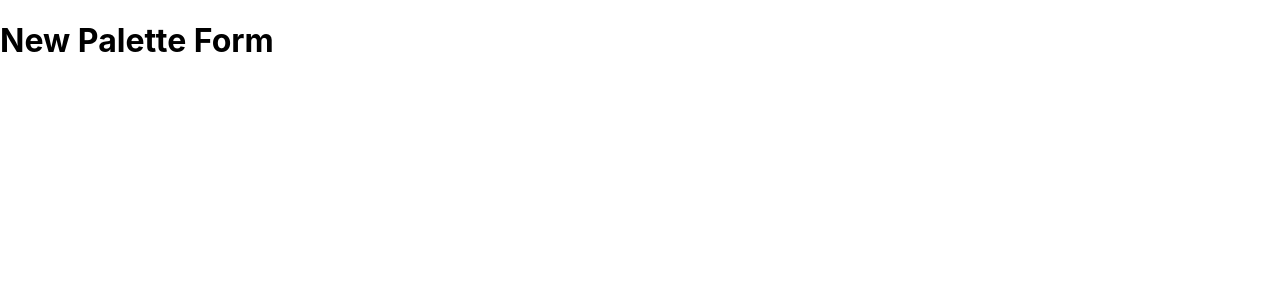
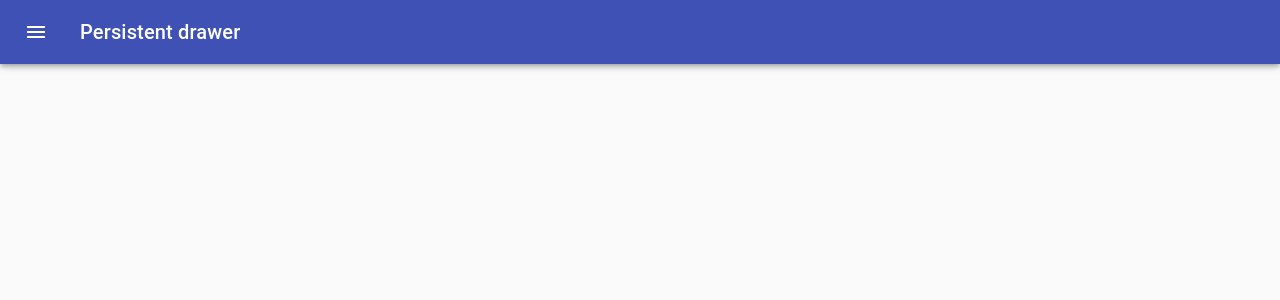
Before and after one commit to tricaodo/Color-Palette-App, a React (Create React App) app: page /palette/new in a window 1280 px wide. Shown: the top 300 px of the page. Built offline with nearby package versions, Linux system fonts and the light colour scheme.

Commit message:
added drawer to newpaletteform

```diff
--- a/src/App.js
+++ b/src/App.js
@@ -5,7 +5,7 @@ import { generatePalette } from "./colorHelpers";
 import { Switch, Route } from "react-router-dom";
 import PaletteList from "./PaletteList";
 import SingleColorPalette from "./SingleColorPalette";
-import PaletteForm from "./PaletteForm";
+import NewPaletteForm from "./NewPaletteForm";
 
 function findPalette(id) {
   return seedColors.find(palette => {
@@ -17,7 +17,7 @@ function App() {
   return (
     <div>
       <Switch>
-        <Route exact path="/palette/new" render={() => <PaletteForm />} />
+        <Route exact path="/palette/new" render={() => <NewPaletteForm />} />
         <Route
           exact
           path="/"
--- /dev/null
+++ b/src/NewPaletteForm.js
@@ -0,0 +1,139 @@
+import React, { Component } from "react";
+import classNames from "classnames";
+import { withStyles } from "@material-ui/core/styles";
+import Drawer from "@material-ui/core/Drawer";
+import CssBaseline from "@material-ui/core/CssBaseline";
+import AppBar from "@material-ui/core/AppBar";
+import Toolbar from "@material-ui/core/Toolbar";
+import Typography from "@material-ui/core/Typography";
+import Divider from "@material-ui/core/Divider";
+import IconButton from "@material-ui/core/IconButton";
+import MenuIcon from "@material-ui/icons/Menu";
+import ChevronLeftIcon from "@material-ui/icons/ChevronLeft";
+
+const drawerWidth = 400;
+
+const styles = theme => ({
+  root: {
+    display: "flex"
+  },
+  appBar: {
+    transition: theme.transitions.create(["margin", "width"], {
+      easing: theme.transitions.easing.sharp,
+      duration: theme.transitions.duration.leavingScreen
+    })
+  },
+  appBarShift: {
+    width: `calc(100% - ${drawerWidth}px)`,
+    marginLeft: drawerWidth,
+    transition: theme.transitions.create(["margin", "width"], {
+      easing: theme.transitions.easing.easeOut,
+      duration: theme.transitions.duration.enteringScreen
+    })
+  },
+  menuButton: {
+    marginLeft: 12,
+    marginRight: 20
+  },
+  hide: {
+    display: "none"
+  },
+  drawer: {
+    width: drawerWidth,
+    flexShrink: 0
+  },
+  drawerPaper: {
+    width: drawerWidth
+  },
+  drawerHeader: {
+    display: "flex",
+    alignItems: "center",
+    padding: "0 8px",
+    ...theme.mixins.toolbar,
+    justifyContent: "flex-end"
+  },
+  content: {
+    flexGrow: 1,
+    padding: theme.spacing.unit * 3,
+    transition: theme.transitions.create("margin", {
+      easing: theme.transitions.easing.sharp,
+      duration: theme.transitions.duration.leavingScreen
+    }),
+    marginLeft: -drawerWidth
+  },
+  contentShift: {
+    transition: theme.transitions.create("margin", {
+      easing: theme.transitions.easing.easeOut,
+      duration: theme.transitions.duration.enteringScreen
+    }),
+    marginLeft: 0
+  }
+});
+class NewPaletteForm extends Component {
+  state = {
+    open: false
+  };
+
+  handleDrawerOpen = () => {
+    this.setState({ open: true });
+  };
+
+  handleDrawerClose = () => {
+    this.setState({ open: false });
+  };
+
+  render() {
+    const { classes } = this.props;
+    const { open } = this.state;
+
+    return (
+      <div className={classes.root}>
+        <CssBaseline />
+        <AppBar
+          position="fixed"
+          className={classNames(classes.appBar, {
+            [classes.appBarShift]: open
+          })}
+        >
+          <Toolbar disableGutters={!open}>
+            <IconButton
+              color="inherit"
+              aria-label="Open drawer"
+              onClick={this.handleDrawerOpen}
+              className={classNames(classes.menuButton, open && classes.hide)}
+            >
+              <MenuIcon />
+            </IconButton>
+            <Typography variant="h6" color="inherit" noWrap>
+              Persistent drawer
+            </Typography>
+          </Toolbar>
+        </AppBar>
+        <Drawer
+          className={classes.drawer}
+          variant="persistent"
+          anchor="left"
+          open={open}
+          classes={{
+            paper: classes.drawerPaper
+          }}
+        >
+          <div className={classes.drawerHeader}>
+            <IconButton onClick={this.handleDrawerClose}>
+              <ChevronLeftIcon />
+            </IconButton>
+          </div>
+          <Divider />
+        </Drawer>
+        <main
+          className={classNames(classes.content, {
+            [classes.contentShift]: open
+          })}
+        >
+          <div className={classes.drawerHeader} />
+        </main>
+      </div>
+    );
+  }
+}
+export default withStyles(styles, { withTheme: true })(NewPaletteForm);
--- a/src/PaletteForm.js
+++ /dev/null
@@ -1,10 +0,0 @@
-import React, {Component} from "react";
-
-class PaletteForm extends Component{
-    render(){
-        return(
-            <h1>New Palette Form</h1>
-        )
-    }
-}
-export default PaletteForm;
```
